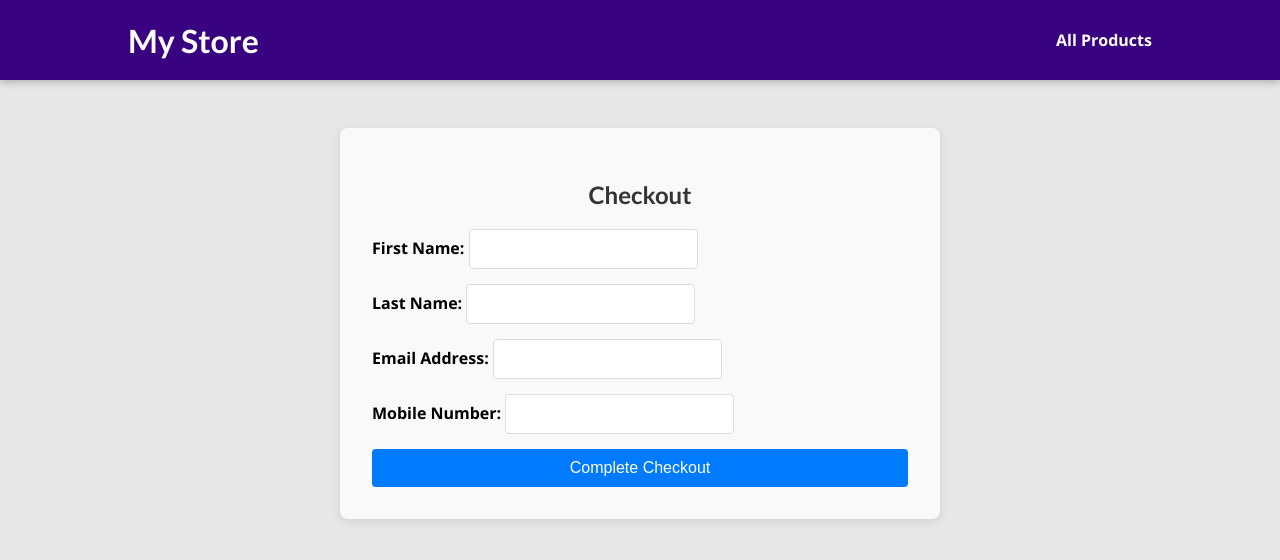
After one commit to knee-rel/django_demo, a Django app: page /checkout/ in a window 1280 px wide. The commit adds this page. Shown: the top 560 px of the page. Run offline with Django 4.2, Linux system fonts and the light colour scheme.

Commit message:
added checkout form

```diff
--- /dev/null
+++ b/store/static/store/checkout.css
@@ -0,0 +1,65 @@
+body {
+    background-color: #e7e7e7;
+}
+
+#main-navigation {
+    background-color: #390281;
+    box-shadow: 0 2px 8px rgba(0, 0, 0, 0.25);
+}
+
+#checkout {
+    max-width: 600px;
+    margin: 8rem auto 3rem auto;
+    padding: 2rem;
+    background-color: #f9f9f9;
+    border-radius: 8px;
+    box-shadow: 0 2px 10px rgba(0, 0, 0, 0.1);
+}
+
+#checkout h2 {
+    text-align: center;
+    color: #333;
+    margin-bottom: 20px;
+}
+
+#checkout form {
+    display: flex;
+    flex-direction: column;
+}
+
+#checkout label {
+    margin-bottom: 5px;
+    font-weight: bold;
+}
+
+#checkout input[type="text"],
+#checkout input[type="email"],
+#checkout input[type="tel"] {
+    padding: 10px;
+    border: 1px solid #ddd;
+    border-radius: 4px;
+    margin-bottom: 15px;
+    font-size: 16px;
+}
+
+#checkout input[type="text"]:focus,
+#checkout input[type="email"]:focus,
+#checkout input[type="tel"]:focus {
+    border-color: #007bff;
+    outline: none;
+}
+
+#checkout button {
+    padding: 10px;
+    border: none;
+    border-radius: 4px;
+    background-color: #007bff;
+    color: white;
+    font-size: 16px;
+    cursor: pointer;
+    transition: background-color 0.3s ease;
+}
+
+#checkout button:hover {
+    background-color: #0056b3;
+}
--- a/store/static/store/quotation.css
+++ b/store/static/store/quotation.css
@@ -4,10 +4,10 @@ body {
     background-color: #e7e7e7;
   }
 
-  #main-navigation {
+#main-navigation {
     background-color: #390281;
     box-shadow: 0 2px 8px rgba(0, 0, 0, 0.25);
-  }
+}
 
 #quotation {
     padding: 2rem;
--- /dev/null
+++ b/store/templates/store/checkout.html
@@ -0,0 +1,36 @@
+{% extends "base.html" %}
+{% load static %}
+
+{% block title %}
+Checkout
+{% endblock %}
+
+{% block css_files %}
+    <link rel="stylesheet" href="{% static 'store/checkout.css' %}" />
+{% endblock %}
+
+{% block content %}
+<section id="checkout">
+    <h2>Checkout</h2>
+    <form method="post">
+        {% csrf_token %}
+        <div>
+            <label for="first_name">First Name:</label>
+            <input type="text" id="first_name" name="first_name" required />
+        </div>
+        <div>
+            <label for="last_name">Last Name:</label>
+            <input type="text" id="last_name" name="last_name" required />
+        </div>
+        <div>
+            <label for="email">Email Address:</label>
+            <input type="email" id="email" name="email" required />
+        </div>
+        <div>
+            <label for="mobile">Mobile Number:</label>
+            <input type="tel" id="mobile" name="mobile" required />
+        </div>
+        <button type="submit">Complete Checkout</button>
+    </form>
+</section>
+{% endblock %}
--- a/store/templates/store/quotation.html
+++ b/store/templates/store/quotation.html
@@ -28,6 +28,7 @@ Quotation Form
         {% endfor %}
     </ul>
     {% comment %} <h3>Total Price: P{{ total_price }}</h3> {% endcomment %}
+    <a href="{% url 'checkout-page' %}" class="checkout-button">Proceed to Checkout</a>
 </section>
 
 <script>
--- a/store/urls.py
+++ b/store/urls.py
@@ -11,4 +11,5 @@ urlpatterns = [
          views.add_to_quotation, name='add-to-quotation'),
     path('quotation/', views.quotation_page, name='quotation-page'),
     path('update-quantity/<slug>/', views.update_quantity, name='update-quantity'),
+    path('checkout/', views.checkout_page, name='checkout-page'),
 ]
--- a/store/views.py
+++ b/store/views.py
@@ -1,8 +1,9 @@
 from datetime import date
-from .models import Product, QuotationForm, Customer
+from .models import Product, QuotationForm, Customer, Checkout
 from django.shortcuts import render, get_object_or_404, redirect
 from django.views.decorators.csrf import csrf_exempt
 from django.http import JsonResponse
+from django.contrib import messages
 import json
 
 # Create your views here.
@@ -58,7 +59,8 @@ def get_date(product):
 def starting_page(request):
     latest_products = Product.objects.order_by('-date')[:3]
     return render(request, "store/index.html", {
-        "products": latest_products
+        "products": latest_products,
+        "messages": messages.get_messages(request)
     })
 
 
@@ -141,3 +143,34 @@ def quotation_page(request):
         "quotation_items": quotation_form,
         "total_price": total_price
     })
+
+def checkout_page(request):
+    if request.method == "POST":
+        first_name = request.POST.get('first_name')
+        last_name = request.POST.get('last_name')
+        email = request.POST.get('email')
+        mobile = request.POST.get('mobile')
+
+        # Here, you can save the customer information to the database
+        customer = Customer(first_name=first_name, last_name=last_name, email_address=email)
+        customer.save()
+
+        # Create a Checkout record
+        checkout = Checkout(customer=customer)
+        checkout.save()
+
+        # Optionally, you could create a QuotationForm entry here as well
+        quotation_form = request.session.get('quotation_form', {})
+        for slug, item in quotation_form.items():
+            product = get_object_or_404(Product, slug=slug)
+            quotation_entry = QuotationForm(customer=customer, product=product, quantity=item['quantity'])
+            quotation_entry.save()
+
+        # Clear the quotation form from the session
+        del request.session['quotation_form']
+
+        messages.success(request, "Checkout completed successfully!")
+
+        return redirect('starting-page')  # Redirect after successful checkout
+
+    return render(request, "store/checkout.html")
```
Also changed, not shown: store/models.py (+14 -2 lines), store/static/store/modal.css (added, +33 -0 lines), store/templates/store/index.html (+42 -0 lines), db.sqlite3, store/migrations/0003_customer_mobile_checkout.py (added), store/migrations/0004_checkout_quotation.py (added).
